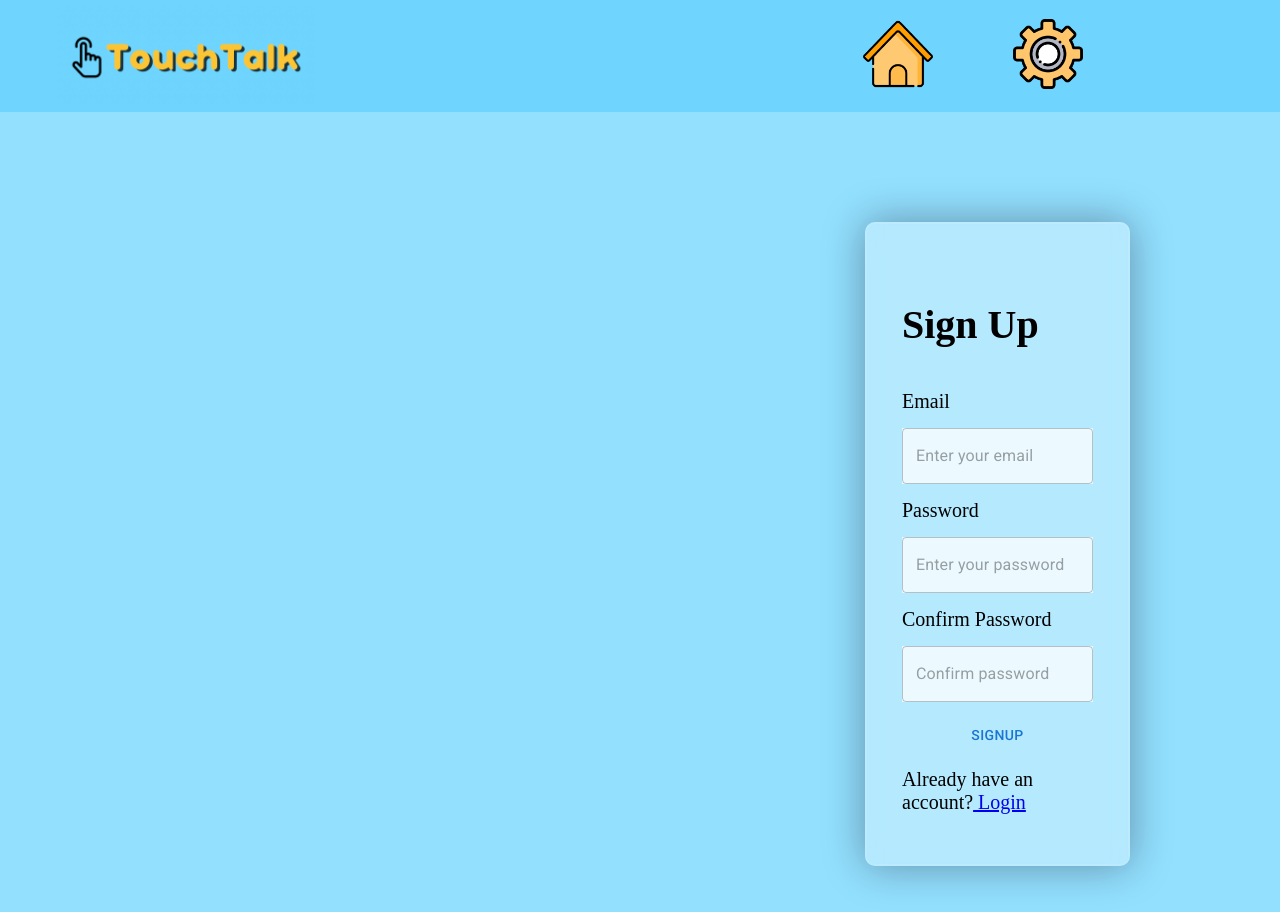
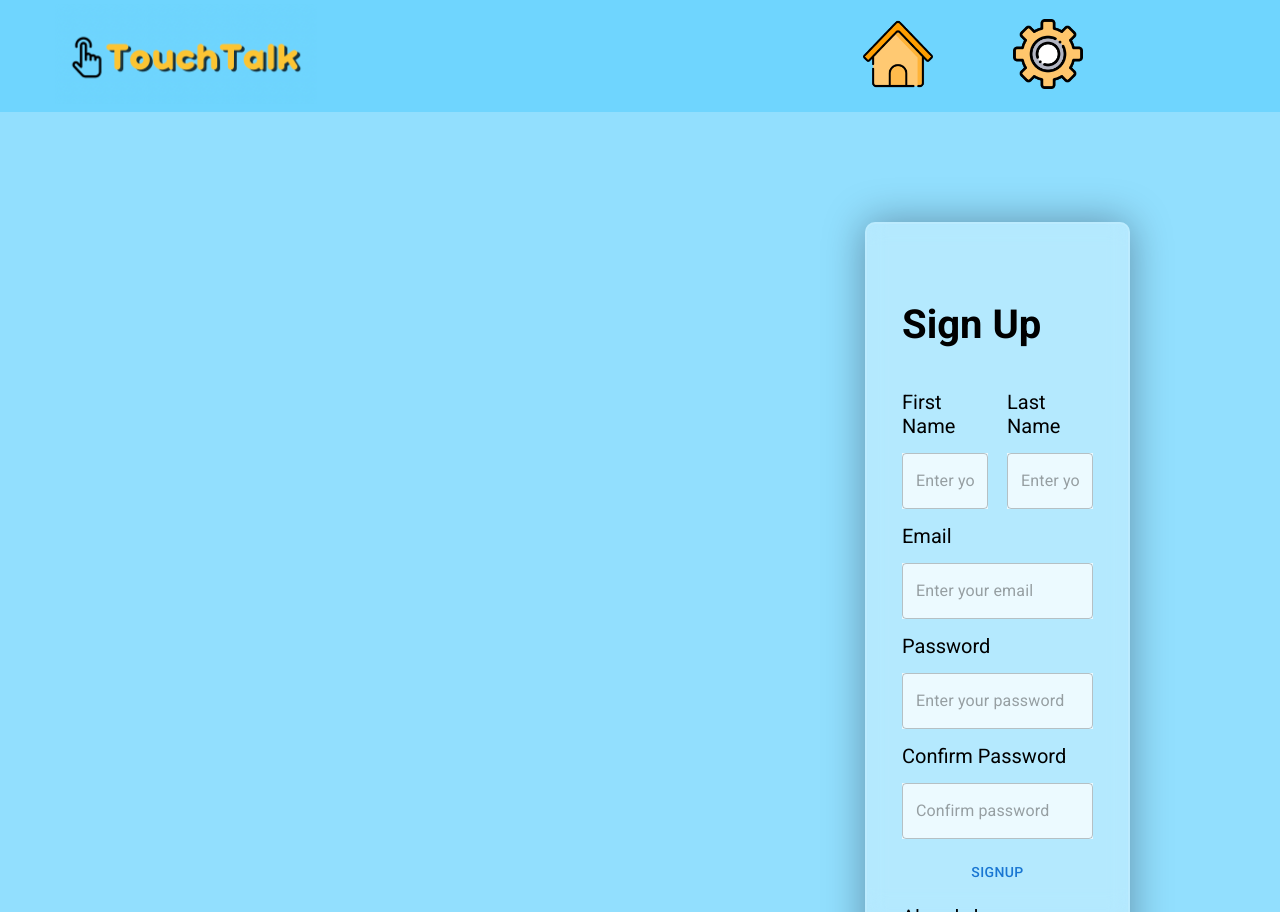
Before and after one commit to zaneahmed1/communication-app, a React (Create React App) app in the folder front-end/: page /signup in a window 1280 px wide. Shown: the top 912 px of the page. Built offline with nearby package versions, Linux system fonts and the light colour scheme; no server answers.

Commit message:
update signup

```diff
--- a/front-end/src/Components/Login.js
+++ b/front-end/src/Components/Login.js
@@ -28,7 +28,7 @@ function Login(){
         })
       .catch(err => alert(err.message))
     }else{
-      navigate('/')
+      navigate('/profile')
     }
     })
     .catch(err => setError(err.message))
--- a/front-end/src/Components/Login.scss
+++ b/front-end/src/Components/Login.scss
@@ -24,6 +24,7 @@
     }
 }
 form{
+    font-family: 'Roboto', sans-serif;
     display: flex;
     flex-direction: column;
     gap: 15px;
--- a/front-end/src/Components/Signup.js
+++ b/front-end/src/Components/Signup.js
@@ -12,6 +12,8 @@ const API = process.env.REACT_APP_API_URL;
 function Signup({setExistingUser, existingUser}) {
 
   const [email, setEmail] = useState('')
+  const [firstName, setFirstName] = useState('')
+  const [lastName, setLastName] = useState('')
   const [password, setPassword] = useState('')
   const [confirmPassword, setConfirmPassword] = useState('')
   const [error, setError] = useState('')
@@ -63,6 +65,8 @@ function Signup({setExistingUser, existingUser}) {
     setEmail('')
     setPassword('')
     setConfirmPassword('')
+    setFirstName('')
+    setLastName('')
   }
 
 
@@ -76,6 +80,26 @@ function Signup({setExistingUser, existingUser}) {
         <div className='signup__right'>
         <form onSubmit={register} name='registration_form'>
         <h1>Sign Up</h1>
+        <div className='signup__labelWrapper'>
+        <label className='signup__label'>First Name</label>
+        <label className='signup__label'>Last Name</label>
+        </div>
+        <div className='signup__nameWrapper'>
+          <TextField
+          className='signup__input signup__name'
+            type='text'
+            value={firstName}
+            placeholder="Enter your first name"
+            required
+            onChange={e => setFirstName(e.target.value)}/>
+          <TextField
+          className='signup__input signup__name'
+            type='text'
+            value={lastName}
+            placeholder="Enter your last name"
+            required
+            onChange={e => setLastName(e.target.value)}/>
+        </div>
         <label>Email</label>
           <TextField
           className='signup__input'
--- a/front-end/src/Components/Signup.scss
+++ b/front-end/src/Components/Signup.scss
@@ -19,6 +19,26 @@
     &__input{
         background-color: rgba(255, 255, 255, 0.75);
     }
+    &__nameWrapper{
+        display: flex;
+        flex-direction: row;
+        gap: 10%;
+        justify-content: center;
+    }
+    &__name{
+        width: 50%;
+    }
+    &__labelWrapper{
+        display: flex;
+        flex-direction: row;
+        gap: 10%;
+        justify-content: center;
+    }
+    &__label{
+        width: 50%;
+    }
+
+
 }
 form{
     display: flex;
```
